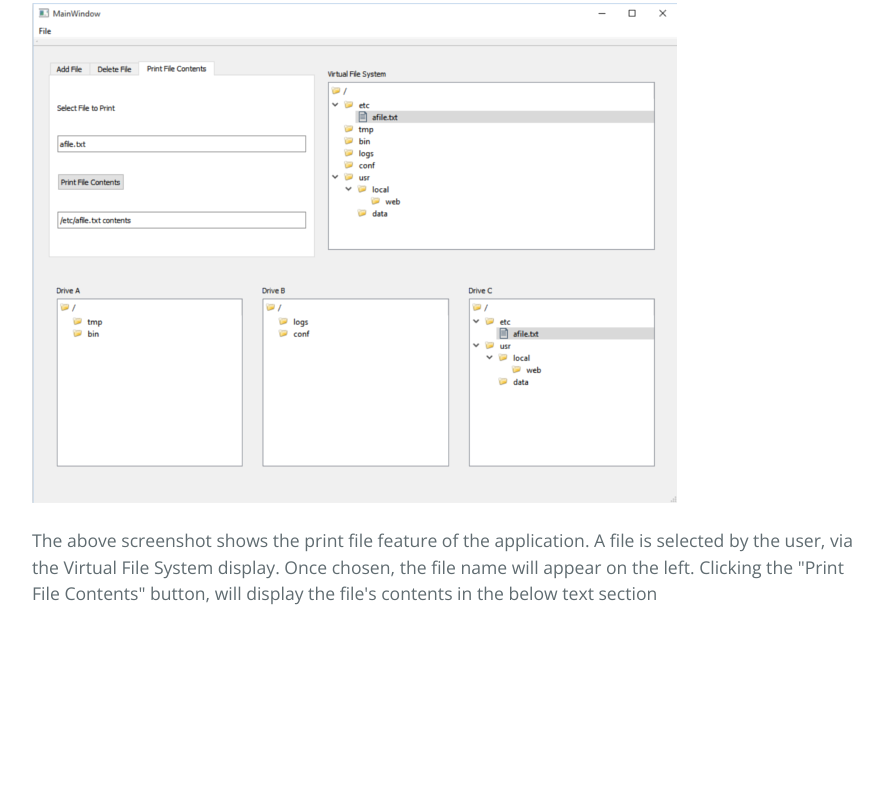
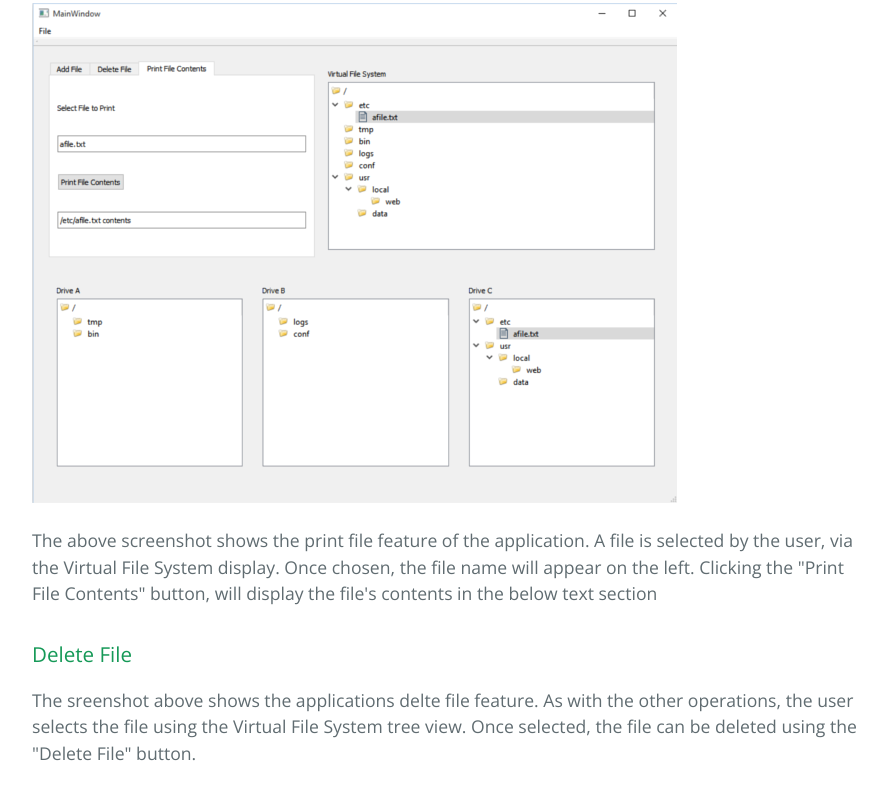
Before and after one commit to dsell002/vfs_demo, a plain HTML site: page index.html in a window 1280 px wide. Shown: the part 1919-2719 px from the top of the page, without its empty margins (192-1079 px from the left). Before the commit the page ends 2575 px from the top, so only its background shows below. Drawn offline with nearby package versions, Linux system fonts and the light colour scheme.

Commit message:
updated delete file section of web page

```diff
--- a/index.html
+++ b/index.html
@@ -42,6 +42,11 @@
     <p>The above screenshot shows the print file feature of the application. A file is selected by the
     user, via the Virtual File System display. Once chosen, the file name will appear on the left.
     Clicking the "Print File Contents" button, will display the file's contents in the below text section</p>
+    <h3>Delete File</h3>
+
+    <p>The sreenshot above shows the applications delte file feature. As with the other operations, the
+    user selects the file using the Virtual File System tree view. Once selected, the file can be
+    deleted using the "Delete File" button.</p>
 </section>
 
 </body>
```
